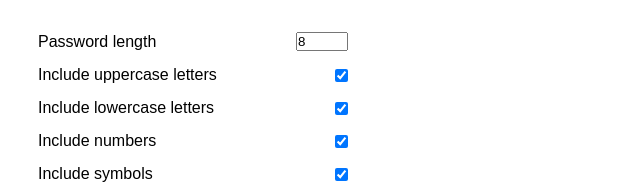
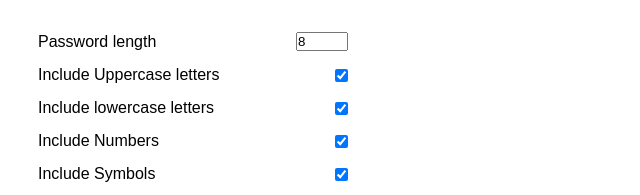
Before and after one commit to SantoshMorla/Password-Generated, a plain HTML site: page index.html in a window 1280 px wide. Shown: the part 215-410 px from the top of the page, 447-1087 px from the left. Drawn offline with Linux system fonts and the light colour scheme; a web font is replaced by a local one.

Commit message:
Update index.html

```diff
--- a/index.html
+++ b/index.html
@@ -5,7 +5,7 @@
     <meta charset="UTF-8">
     <meta http-equiv="X-UA-Compatible" content="IE=edge">
     <meta name="viewport" content="width=device-width, initial-scale=1.0">
-    <title>Neumorphism Password generator</title>
+    <title> Password generator</title>
     <link rel="stylesheet" href="style.css">
     <style>
         /* dark mode toggle  & github buttons */
@@ -113,7 +113,7 @@
     </nav>
 
     <div class="container">
-        <h2>Password Generator</h2>
+        <h2 color="Blue">Password Generator</h2>
         <div class="result-container">
             <textarea id="PasswordResult"></textarea>
         </div>
@@ -123,7 +123,7 @@
                 <input type="number" id="Passwordlength" min="4" max="20" value="8" />
             </div>
             <div class="setting">
-                <label>Include uppercase letters</label>
+                <label>Include Uppercase letters</label>
                 <input type="checkbox" id="uppercase" checked />
             </div>
             <div class="setting">
@@ -131,11 +131,11 @@
                 <input type="checkbox" id="lowercase" checked />
             </div>
             <div class="setting">
-                <label>Include numbers</label>
+                <label>Include Numbers</label>
                 <input type="checkbox" id="numbers" checked />
             </div>
             <div class="setting">
-                <label>Include symbols</label>
+                <label>Include Symbols</label>
                 <input type="checkbox" id="symbols" checked />
             </div>
         </div>
```
